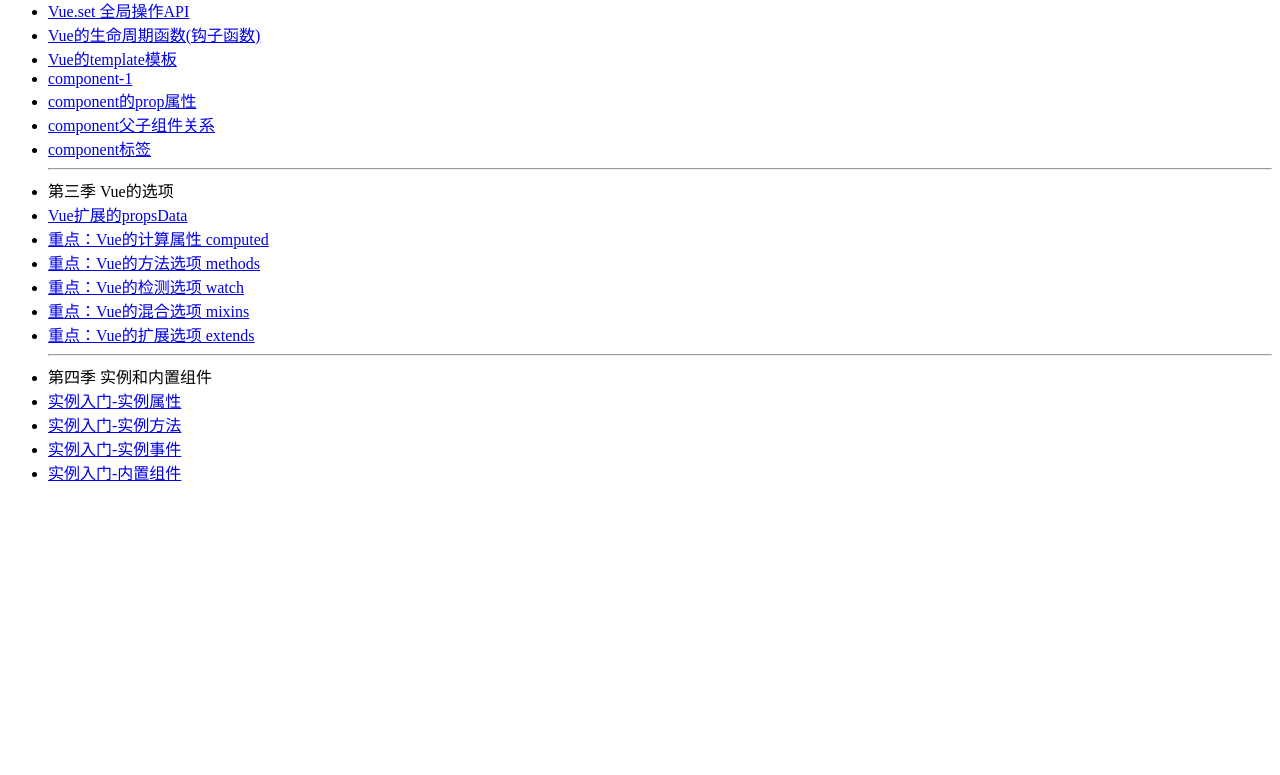
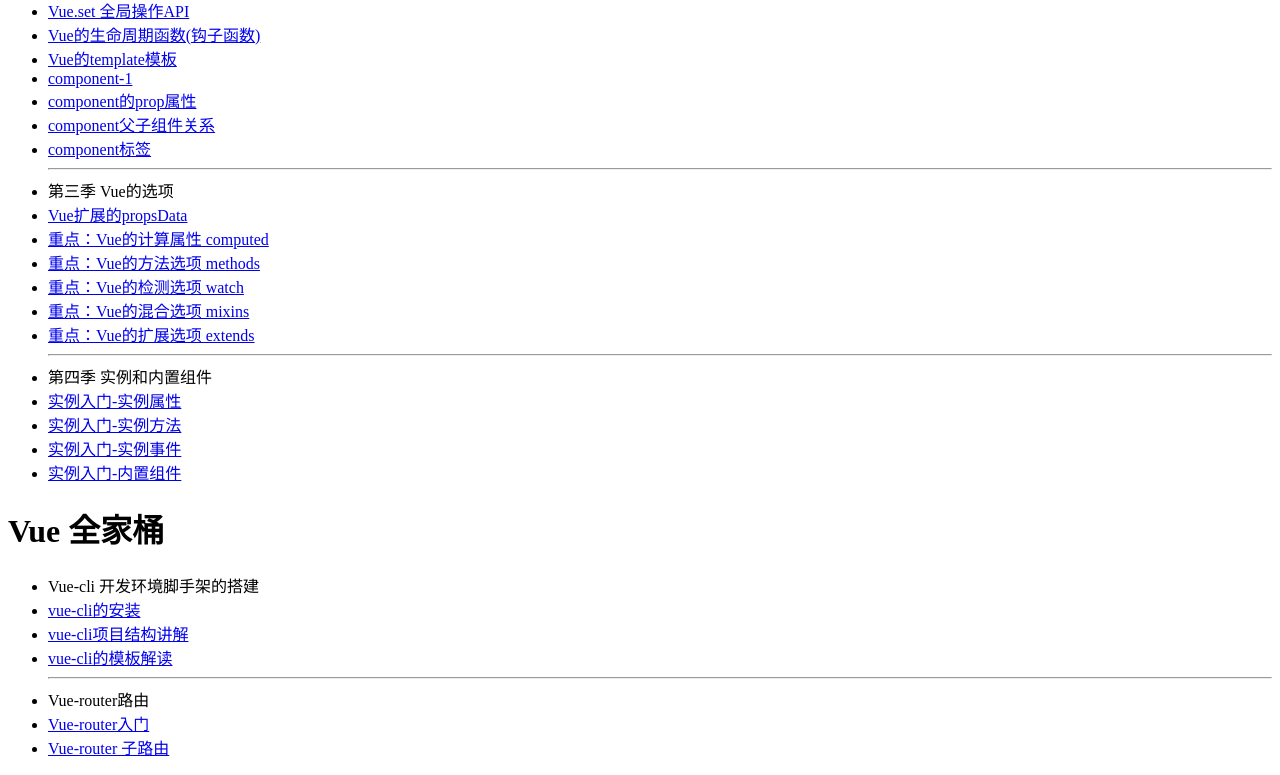
Before and after one commit to 001chinaneil/vue-jspang, a website: page index.html in a window 1280 px wide. Shown: the part 379-1154 px from the top of the page. Before the commit the page ends 879 px from the top, so only its background shows below. Drawn offline with Linux system fonts and the light colour scheme.

Commit message:
Vue-router 子路由

```diff
--- a/index.html
+++ b/index.html
@@ -42,5 +42,16 @@
         <li><a href="./example/04-03-example03.html">实例入门-实例事件</a></li>
         <li><a href="./example/04-04-example04.html">实例入门-内置组件</a></li>
     </ul>
+    <h1>Vue 全家桶</h1>
+    <ul>
+        <li>Vue-cli 开发环境脚手架的搭建</li>
+        <li><a href="javascript:void(0);">vue-cli的安装</a></li>
+        <li><a href="javascript:void(0);">vue-cli项目结构讲解</a></li>
+        <li><a href="javascript:void(0);">vue-cli的模板解读</a></li>
+        <hr>
+        <li>Vue-router路由</li>
+        <li><a href="javascript:void(0);">Vue-router入门</a></li>
+        <li><a href="javascript:void(0);">Vue-router 子路由</a></li>
+    </ul>
 </body>
 </html>
```
